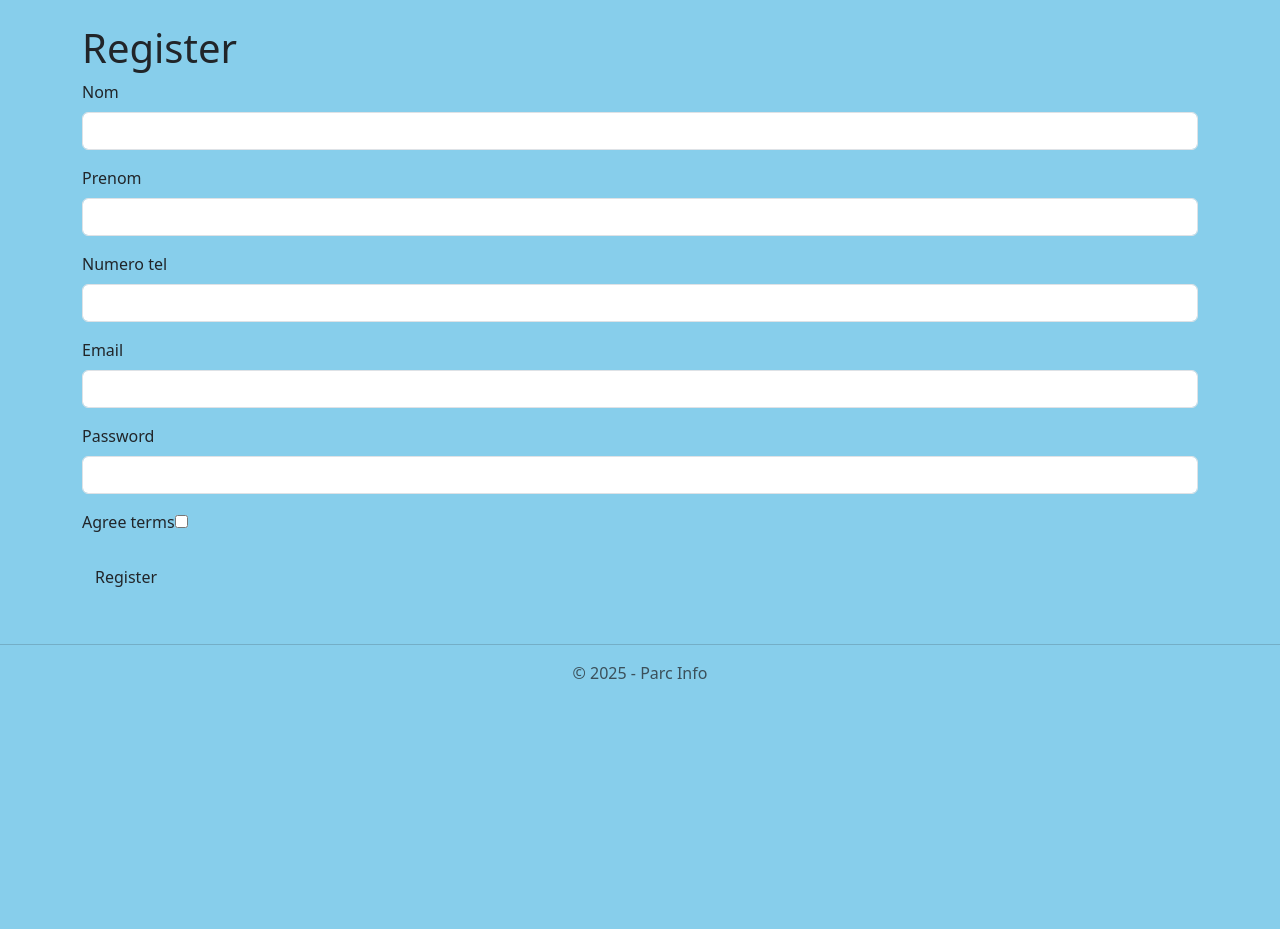
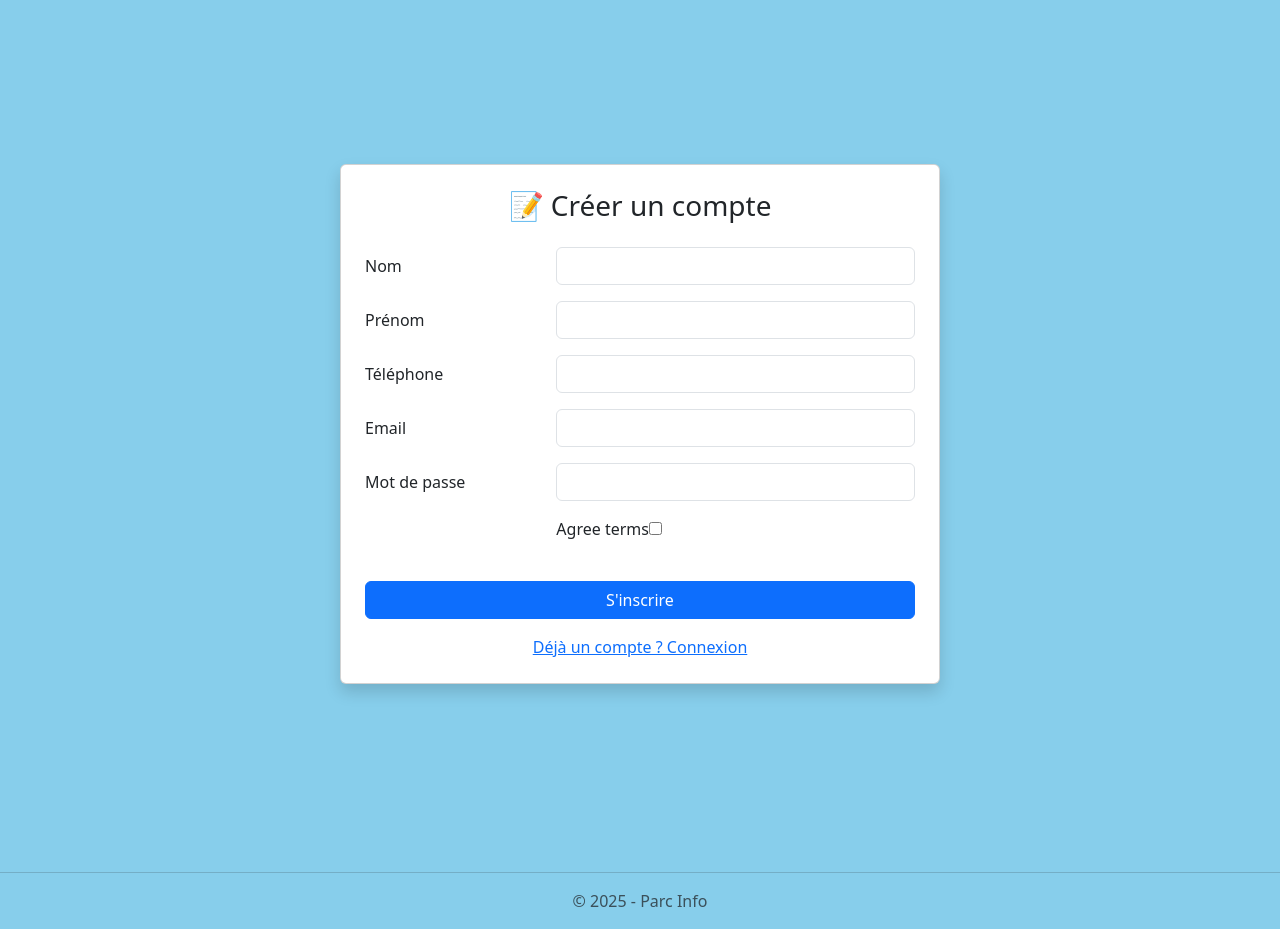
Before and after one commit to achrafLIHEOUEL/mat-riel-informatique, a Symfony app: template templates/registration/register.html.twig in a window 1280 px wide. Shown: the part 56-985 px from the top of the page. Before the commit the page ends 735 px from the top, so only its background shows below. Run offline with Twig, Linux system fonts and the light colour scheme; the template is opened without the code that fills it, so the values that code supplies are empty; form fields are guessed from the names that the template uses; some libraries are stand-ins or nearby versions.

Commit message:
style login et logup

```diff
--- a/src/Form/RegistrationFormType.php
+++ b/src/Form/RegistrationFormType.php
@@ -22,6 +22,7 @@ class RegistrationFormType extends AbstractType
         ->add('prenom', TextType::class)
         ->add('numeroTel', TextType::class)
             ->add('email')
+
             ->add('agreeTerms', CheckboxType::class, [
                 'mapped' => false,
                 'constraints' => [
--- a/templates/registration/register.html.twig
+++ b/templates/registration/register.html.twig
@@ -1,28 +1,70 @@
 {% extends 'base.html.twig' %}
 
-{% block title %}Register{% endblock %}
+{% block title %}Inscription{% endblock %}
 
 {% block body %}
-    {% for flash_error in app.flashes('verify_email_error') %}
-        <div class="alert alert-danger" role="alert">{{ flash_error }}</div>
-    {% endfor %}
+<div class="container d-flex justify-content-center align-items-center" style="min-height: 100vh;">
+    <div class="card shadow p-4" style="width: 100%; max-width: 600px;">
+        <h1 class="h3 mb-4 text-center">📝 Créer un compte</h1>
 
-    <h1>Register</h1>
+        {% for flash_error in app.flashes('verify_email_error') %}
+            <div class="alert alert-danger text-center" role="alert">
+                {{ flash_error }}
+            </div>
+        {% endfor %}
 
-    {{ form_errors(registrationForm) }}
+        {{ form_start(registrationForm) }}
 
-    {{ form_start(registrationForm) }}
-    {{ form_row(registrationForm.nom) }}
-    {{ form_row(registrationForm.prenom) }}
-    {{ form_row(registrationForm.numeroTel) }}
+        <div class="mb-3 row">
+            <label class="col-sm-4 col-form-label">Nom</label>
+            <div class="col-sm-8">
+                {{ form_widget(registrationForm.nom, {'attr': {'class': 'form-control'}}) }}
+            </div>
+        </div>
 
-        {{ form_row(registrationForm.email) }}
-        {{ form_row(registrationForm.plainPassword, {
-            label: 'Password'
+        <div class="mb-3 row">
+            <label class="col-sm-4 col-form-label">Prénom</label>
+            <div class="col-sm-8">
+                {{ form_widget(registrationForm.prenom, {'attr': {'class': 'form-control'}}) }}
+            </div>
+        </div>
 
-        }) }}
-        {{ form_row(registrationForm.agreeTerms) }}
+        <div class="mb-3 row">
+            <label class="col-sm-4 col-form-label">Téléphone</label>
+            <div class="col-sm-8">
+                {{ form_widget(registrationForm.numeroTel, {'attr': {'class': 'form-control'}}) }}
+            </div>
+        </div>
 
-        <button type="submit" class="btn">Register</button>
-    {{ form_end(registrationForm) }}
+        <div class="mb-3 row">
+            <label class="col-sm-4 col-form-label">Email</label>
+            <div class="col-sm-8">
+                {{ form_widget(registrationForm.email, {'attr': {'class': 'form-control'}}) }}
+            </div>
+        </div>
+
+        <div class="mb-3 row">
+            <label class="col-sm-4 col-form-label">Mot de passe</label>
+            <div class="col-sm-8">
+                {{ form_widget(registrationForm.plainPassword, {'attr': {'class': 'form-control'}}) }}
+            </div>
+        </div>
+
+        <div class="mb-3 row">
+            <div class="offset-sm-4 col-sm-8">
+                {{ form_row(registrationForm.agreeTerms) }}
+            </div>
+        </div>
+
+        <div class="text-center">
+            <button type="submit" class="btn btn-primary w-100">S'inscrire</button>
+        </div>
+
+        {{ form_end(registrationForm) }}
+
+        <div class="text-center mt-3">
+            <a href="{{ path('app_login') }}">Déjà un compte ? Connexion</a>
+        </div>
+    </div>
+</div>
 {% endblock %}
```
Also changed, not shown: templates/security/login.html.twig (+35 -18 lines).
